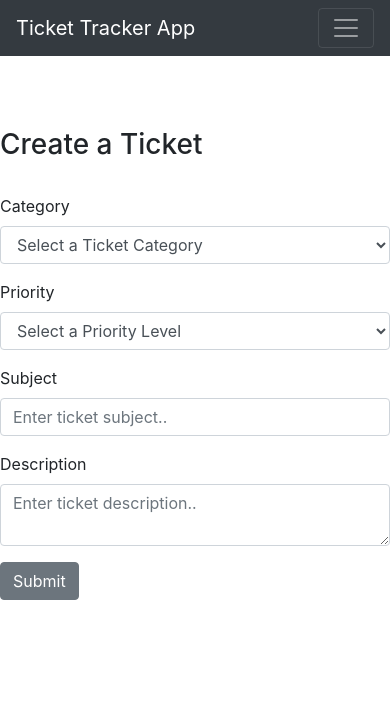
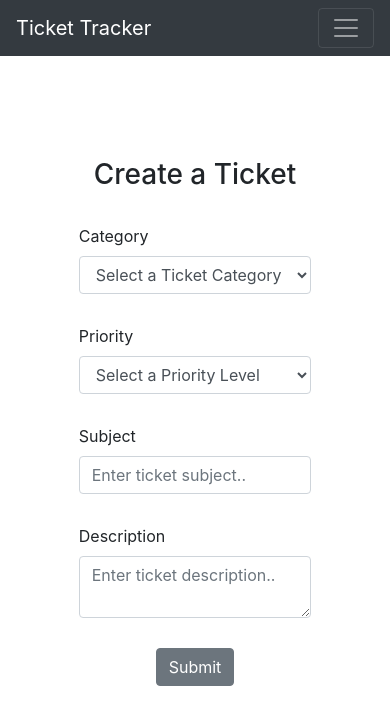
Before and after one commit to smkattoula/MERN-Ticket-Tracker, a React (Create React App) app in the folder client/: page /create in a window 390 px wide. Shown: the top 724 px of the page. Built offline with nearby package versions, Linux system fonts and the light colour scheme; no server answers.

Commit message:
add media queries and form styling

```diff
--- a/client/src/App.css
+++ b/client/src/App.css
@@ -1,3 +1,7 @@
+* {
+  box-sizing: border-box;
+}
+
 .auth-options {
   cursor: pointer;
 }
@@ -5,3 +9,100 @@
 .error-notice span {
   color: red;
 }
+
+form {
+  padding: 30px 40px;
+}
+
+form h3 {
+  text-align: center;
+}
+.form-group {
+  display: block;
+  margin: auto;
+  margin-bottom: 10px;
+  padding-bottom: 20px;
+  max-width: 50%;
+  position: relative;
+}
+
+.button {
+  display: block;
+  margin: auto;
+  font-size: 16px;
+}
+.home {
+  text-align: center;
+}
+
+@media (max-width: 580px) {
+  .auth-options {
+    margin-right: 10px;
+  }
+}
+
+@media (max-width: 450px) {
+  .navbar {
+    width: 100%;
+  }
+
+  .table {
+    font-size: 10px;
+  }
+
+  .form-group {
+    max-width: 75%;
+  }
+}
+
+@media (max-width: 375px) {
+  .navbar {
+    width: 100%;
+  }
+
+  .table {
+    font-size: 8px;
+  }
+}
+
+@media (max-width: 360px) {
+  .navbar {
+    width: 100%;
+  }
+
+  .table {
+    font-size: 8px;
+  }
+
+  .form-group {
+    max-width: 100%;
+  }
+
+  .home {
+    text-align: center;
+  }
+}
+
+@media (max-width: 320px) {
+  .navbar {
+    width: 410px;
+  }
+
+  .table {
+    font-size: 10px;
+  }
+}
+
+@media (max-width: 300px) {
+  .auth-options {
+    font-size: 14px;
+  }
+
+  .input {
+    font-size: 13px;
+  }
+
+  h3 {
+    font-size: 22px;
+  }
+}
--- a/client/src/App.js
+++ b/client/src/App.js
@@ -5,6 +5,7 @@ import AppNavBar from "./components/AppNavBar";
 import TicketList from "./components/TicketList";
 import EditTicket from "./components/EditTicket";
 import CreateTicket from "./components/CreateTicket";
+import Home from "./components/Home";
 import Register from "./components/Register";
 import Login from "./components/Login";
 import UserContext from "./context/UserContext";
@@ -48,7 +49,8 @@ export default function App() {
         <div className="App">
           <AppNavBar />
           <br />
-          <Route path="/" exact component={TicketList} />
+          <Route exact path="/" component={Home} />
+          <Route path="/tickets" component={TicketList} />
           <Route path="/edit/:id" component={EditTicket} />
           <Route path="/create" component={CreateTicket} />
           <Route path="/register" component={Register} />
--- a/client/src/components/AppNavBar.js
+++ b/client/src/components/AppNavBar.js
@@ -1,13 +1,12 @@
 import React, { Component } from "react";
 import AuthOptions from "./AuthOptions";
+
 import {
   Collapse,
   Navbar,
   NavbarToggler,
   NavbarBrand,
   Nav,
-  NavItem,
-  NavLink,
   Container,
 } from "reactstrap";
 
@@ -25,18 +24,12 @@ class AppNavBar extends Component {
   render() {
     return (
       <div>
-        <Navbar color="dark" dark expand="sm" className="mb-5">
+        <Navbar color="dark" dark expand="sm" className="mb-5 navbar">
           <Container>
-            <NavbarBrand href="/">Ticket Tracker App</NavbarBrand>
+            <NavbarBrand href="/">Ticket Tracker</NavbarBrand>
             <NavbarToggler onClick={this.toggle} />
             <Collapse isOpen={this.state.isOpen} navbar>
               <Nav className="ml-auto" navbar>
-                <NavItem>
-                  <NavLink href="/">My Tickets</NavLink>
-                </NavItem>
-                <NavItem>
-                  <NavLink href="/create">Create a Ticket</NavLink>
-                </NavItem>
                 <AuthOptions />
               </Nav>
             </Collapse>
--- a/client/src/components/CreateTicket.js
+++ b/client/src/components/CreateTicket.js
@@ -55,17 +55,18 @@ export default class CreateTicket extends Component {
       .post("/api/tickets/", ticket, { headers: { "x-auth-token": token } })
       .then((res) => console.log(res.data));
 
-    window.location = "/";
+    window.location = "/tickets";
   };
 
   render() {
     return (
       <Form>
-        <FormGroup>
-          <h3>Create a Ticket</h3>
-          <br />
+        <h3>Create a Ticket</h3>
+        <br />
+        <FormGroup className="form-group">
           <Label for="category">Category</Label>
           <Input
+            className="input"
             type="select"
             name="category"
             id="ticketCategory"
@@ -80,9 +81,10 @@ export default class CreateTicket extends Component {
             <option>Website</option>
           </Input>
         </FormGroup>
-        <FormGroup>
+        <FormGroup className="form-group">
           <Label for="priority">Priority</Label>
           <Input
+            className="input"
             type="select"
             name="priority"
             id="ticketPriority"
@@ -95,9 +97,10 @@ export default class CreateTicket extends Component {
             <option>High</option>
           </Input>
         </FormGroup>
-        <FormGroup>
+        <FormGroup className="form-group">
           <Label for="subject">Subject</Label>
           <Input
+            className="input"
             type="text"
             name="subject"
             id="ticketSubject"
@@ -106,9 +109,10 @@ export default class CreateTicket extends Component {
             placeholder="Enter ticket subject.."
           />
         </FormGroup>
-        <FormGroup>
+        <FormGroup className="form-group">
           <Label for="description">Description</Label>
           <Input
+            className="input"
             type="textarea"
             name="description"
             id="ticketDescription"
@@ -117,7 +121,9 @@ export default class CreateTicket extends Component {
             placeholder="Enter ticket description.."
           />
         </FormGroup>
-        <Button onClick={this.onSubmit}>Submit</Button>
+        <Button onClick={this.onSubmit} className="button">
+          Submit
+        </Button>
       </Form>
     );
   }
--- a/client/src/components/EditTicket.js
+++ b/client/src/components/EditTicket.js
@@ -73,17 +73,18 @@ export default class EditTicket extends Component {
       })
       .then((res) => console.log(res.data));
 
-    window.location = "/";
+    window.location = "/tickets";
   };
 
   render() {
     return (
       <Form>
-        <FormGroup>
-          <h3>Edit Ticket</h3>
-          <br />
+        <h3>Edit Ticket</h3>
+        <br />
+        <FormGroup className="form-group">
           <Label for="category">Category</Label>
           <Input
+            className="input"
             type="select"
             name="category"
             id="ticketCategory"
@@ -98,9 +99,10 @@ export default class EditTicket extends Component {
             <option>Website</option>
           </Input>
         </FormGroup>
-        <FormGroup>
+        <FormGroup className="form-group">
           <Label for="priority">Priority</Label>
           <Input
+            className="input"
             type="select"
             name="priority"
             id="ticketPriority"
@@ -113,9 +115,10 @@ export default class EditTicket extends Component {
             <option>High</option>
           </Input>
         </FormGroup>
-        <FormGroup>
+        <FormGroup className="form-group">
           <Label for="subject">Subject</Label>
           <Input
+            className="input"
             type="text"
             name="subject"
             id="ticketSubject"
@@ -124,9 +127,10 @@ export default class EditTicket extends Component {
             placeholder="Enter ticket subject.."
           />
         </FormGroup>
-        <FormGroup>
+        <FormGroup className="form-group">
           <Label for="description">Description</Label>
           <Input
+            className="input"
             type="textarea"
             name="description"
             id="ticketDescription"
@@ -135,7 +139,9 @@ export default class EditTicket extends Component {
             placeholder="Enter ticket description.."
           />
         </FormGroup>
-        <Button onClick={this.onSubmit}>Submit</Button>
+        <Button onClick={this.onSubmit} className="button">
+          Submit
+        </Button>
       </Form>
     );
   }
--- /dev/null
+++ b/client/src/components/Home.js
@@ -0,0 +1,24 @@
+import React, { useContext } from "react";
+import UserContext from "../context/UserContext";
+
+export default function Home() {
+  const { userData } = useContext(UserContext);
+
+  return (
+    <div className="home">
+      {userData.user ? (
+        <>
+          <h1>Welcome to Ticket Tracker!</h1>
+          <br />
+          <h3>You are currently logged in.</h3>
+        </>
+      ) : (
+        <>
+          <h1>Welcome to Ticket Tracker!</h1>
+          <br />
+          <h3>Please register a new user or login to create tickets.</h3>
+        </>
+      )}
+    </div>
+  );
+}
--- a/client/src/components/Login.js
+++ b/client/src/components/Login.js
@@ -25,7 +25,7 @@ export default function Login() {
         user: loginRes.data.user,
       });
       localStorage.setItem("auth-token", loginRes.data.token);
-      history.push("/");
+      history.push("/tickets");
     } catch (err) {
       err.response.data.msg && setError(err.response.data.msg);
     }
@@ -56,7 +56,9 @@ export default function Login() {
           placeholder="Enter password.."
         />
       </FormGroup>
-      <Button onClick={submit}>Submit</Button>
+      <Button onClick={submit} className="button">
+        Submit
+      </Button>
     </Form>
   );
 }
--- a/client/src/components/Register.js
+++ b/client/src/components/Register.js
@@ -29,7 +29,7 @@ export default function Register() {
         user: loginRes.data.user,
       });
       localStorage.setItem("auth-token", loginRes.data.token);
-      history.push("/");
+      history.push("/tickets");
     } catch (err) {
       err.response.data.msg && setError(err.response.data.msg);
     }
@@ -79,7 +79,9 @@ export default function Register() {
           placeholder="Re-enter password.."
         />
       </FormGroup>
-      <Button onClick={submit}>Submit</Button>
+      <Button onClick={submit} className="button">
+        Submit
+      </Button>
     </Form>
   );
 }
--- a/client/src/components/TicketList.js
+++ b/client/src/components/TicketList.js
@@ -83,7 +83,7 @@ export default class TicketList extends Component {
 
   render() {
     return (
-      <Table striped>
+      <Table striped className="table">
         <thead>
           <tr>
             <th>Subject</th>
```
Also changed, not shown: client/src/components/AuthOptions.js (+14 -4 lines), 1 other file (tests, documents, lock files or other folders).
